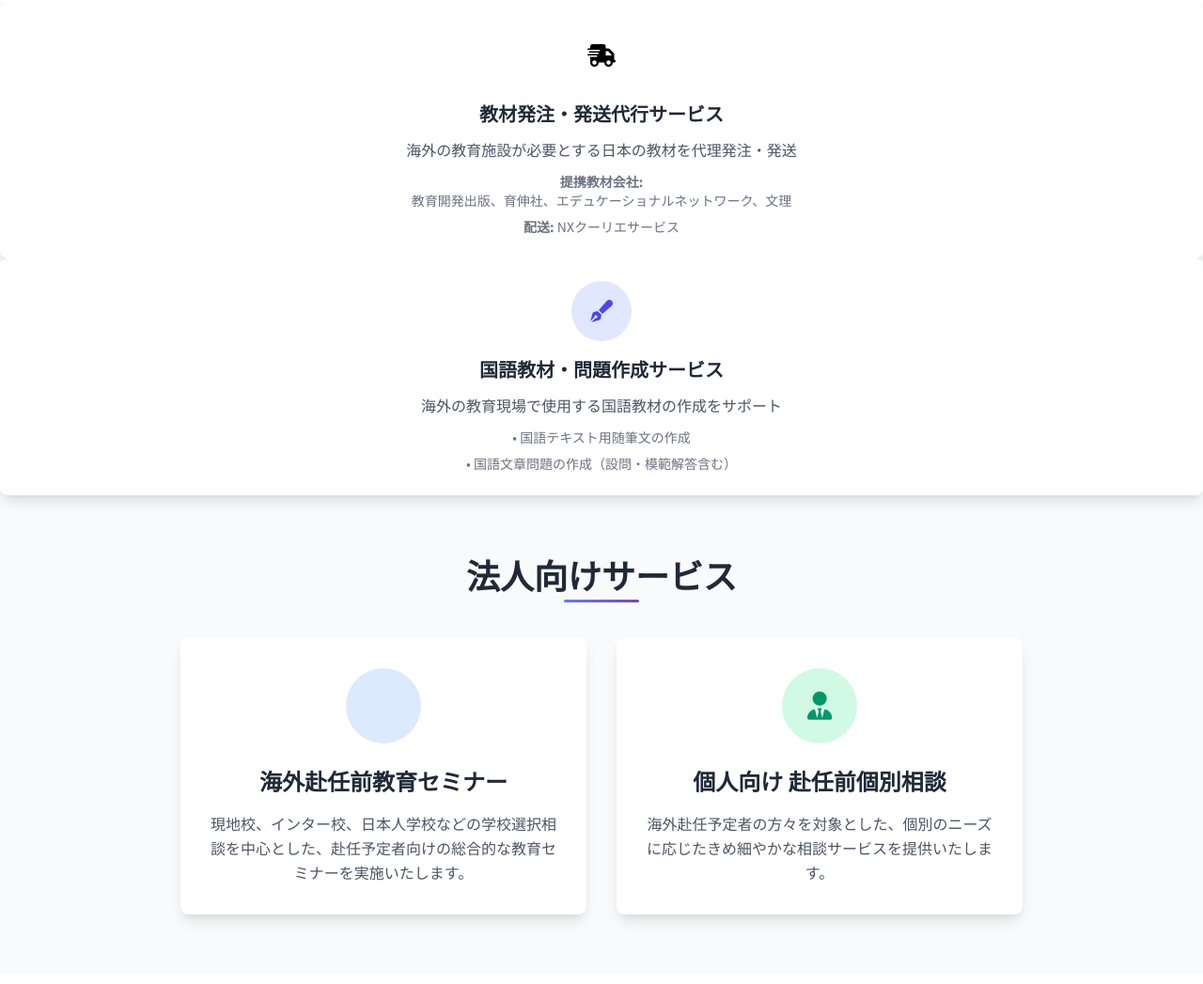
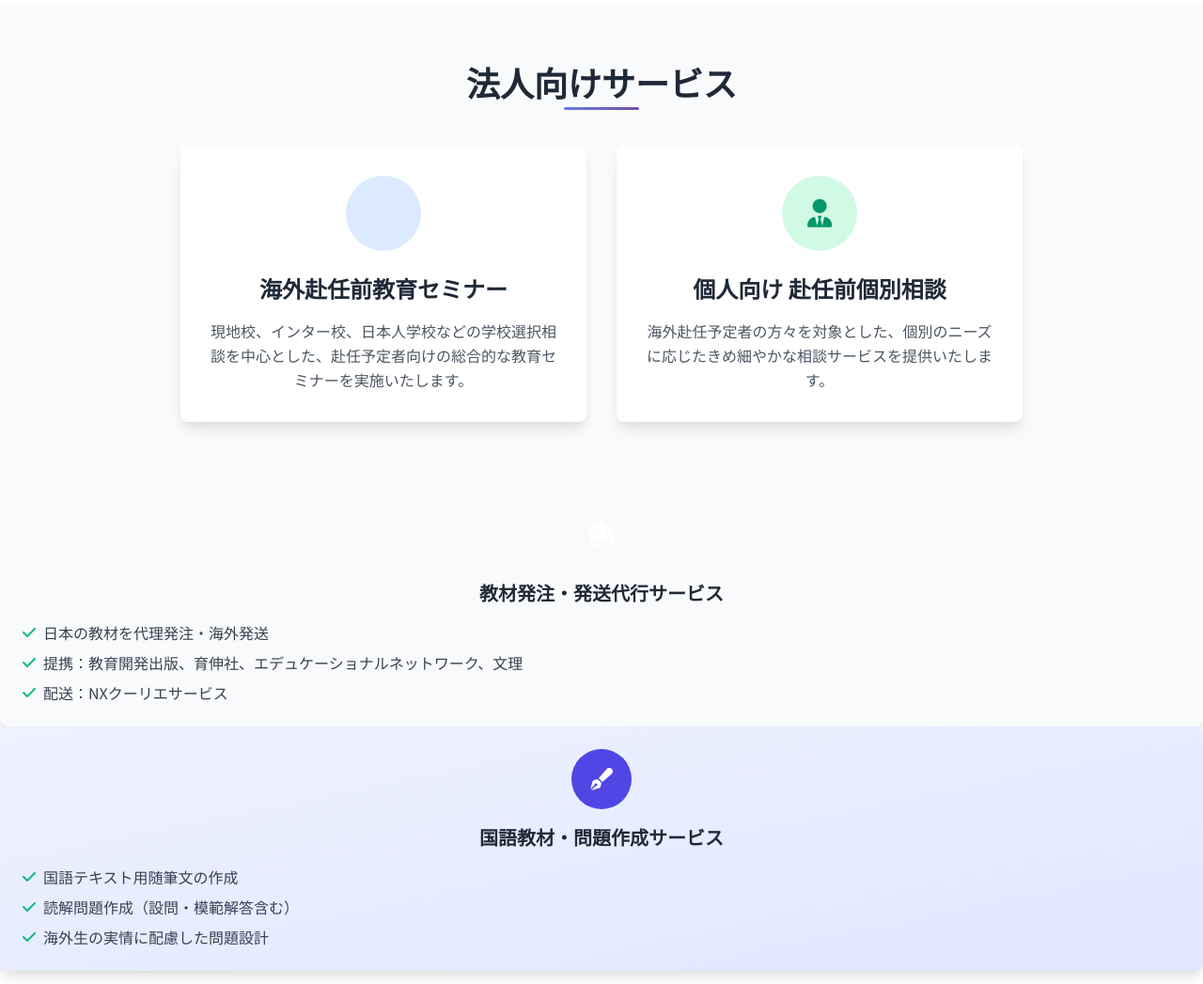
Before and after one commit to NEOSATO2025/-HP, a plain HTML site: page index.html in a window 1280 px wide. Shown: the part 2505-3552 px from the top of the page at 94% size. Drawn offline with nearby package versions, Linux system fonts and the light colour scheme; some icons are missing.

Commit message:
在外教育施設向けサービスの修正

```diff
--- a/index.html
+++ b/index.html
@@ -271,29 +271,7 @@
             </div>
         </div>
     </section>
-<div class="service-item">
-<div class="bg-white rounded-lg shadow-lg p-6 card-hover">
-    <div class="w-16 h-16 mx-auto mb-4 bg-orange-100 rounded-full flex items-center justify-center">
-        <i class="fas fa-shipping-fast text-2xl text-orange-600"></i>
-    </div>
-    <h3 class="text-xl font-semibold text-center mb-3 text-gray-800">教材発注・発送代行サービス</h3>
-    <p class="text-gray-600 text-center mb-3">海外の教育施設が必要とする日本の教材を代理発注・発送</p>
-    <div class="text-sm text-gray-500 text-center">
-        <p class="mb-2"><strong>提携教材会社:</strong><br>教育開発出版、育伸社、エデュケーショナルネットワーク、文理</p>
-        <p><strong>配送:</strong> NXクーリエサービス</p>
-    </div>
-</div>
-<div class="bg-white rounded-lg shadow-lg p-6 card-hover">
-    <div class="w-16 h-16 mx-auto mb-4 bg-indigo-100 rounded-full flex items-center justify-center">
-        <i class="fas fa-pen-fancy text-2xl text-indigo-600"></i>
-    </div>
-    <h3 class="text-xl font-semibold text-center mb-3 text-gray-800">国語教材・問題作成サービス</h3>
-    <p class="text-gray-600 text-center mb-3">海外の教育現場で使用する国語教材の作成をサポート</p>
-    <div class="text-sm text-gray-500 text-center">
-        <p class="mb-2">• 国語テキスト用随筆文の作成</p>
-        <p>• 国語文章問題の作成（設問・模範解答含む）</p>
-    </div>
-</div>
+
 
 </div>
 
@@ -323,6 +301,46 @@
             </div>
         </div>
     </section>
+                <div class="bg-gradient-to-br from-orange-50 to-orange-100 rounded-lg shadow-lg p-6 card-hover">
+                    <div class="w-16 h-16 mx-auto mb-4 bg-orange-600 rounded-full flex items-center justify-center">
+                        <i class="fas fa-shipping-fast text-2xl text-white"></i>
+                    </div>
+                    <h3 class="text-xl font-semibold text-center mb-4 text-gray-800">教材発注・発送代行サービス</h3>
+                    <ul class="text-gray-700 space-y-2">
+                        <li class="flex items-start gap-2">
+                            <i class="fas fa-check text-green-500 mt-1"></i>
+                            <span>日本の教材を代理発注・海外発送</span>
+                        </li>
+                        <li class="flex items-start gap-2">
+                            <i class="fas fa-check text-green-500 mt-1"></i>
+                            <span>提携：教育開発出版、育伸社、エデュケーショナルネットワーク、文理</span>
+                        </li>
+                        <li class="flex items-start gap-2">
+                            <i class="fas fa-check text-green-500 mt-1"></i>
+                            <span>配送：NXクーリエサービス</span>
+                        </li>
+                    </ul>
+                </div>
+                <div class="bg-gradient-to-br from-indigo-50 to-indigo-100 rounded-lg shadow-lg p-6 card-hover">
+                    <div class="w-16 h-16 mx-auto mb-4 bg-indigo-600 rounded-full flex items-center justify-center">
+                        <i class="fas fa-pen-fancy text-2xl text-white"></i>
+                    </div>
+                    <h3 class="text-xl font-semibold text-center mb-4 text-gray-800">国語教材・問題作成サービス</h3>
+                    <ul class="text-gray-700 space-y-2">
+                        <li class="flex items-start gap-2">
+                            <i class="fas fa-check text-green-500 mt-1"></i>
+                            <span>国語テキスト用随筆文の作成</span>
+                        </li>
+                        <li class="flex items-start gap-2">
+                            <i class="fas fa-check text-green-500 mt-1"></i>
+                            <span>読解問題作成（設問・模範解答含む）</span>
+                        </li>
+                        <li class="flex items-start gap-2">
+                            <i class="fas fa-check text-green-500 mt-1"></i>
+                            <span>海外生の実情に配慮した問題設計</span>
+                        </li>
+                    </ul>
+                </div>
 
     <!-- 実績・経験 -->
     <section class="py-16 bg-white">
```
